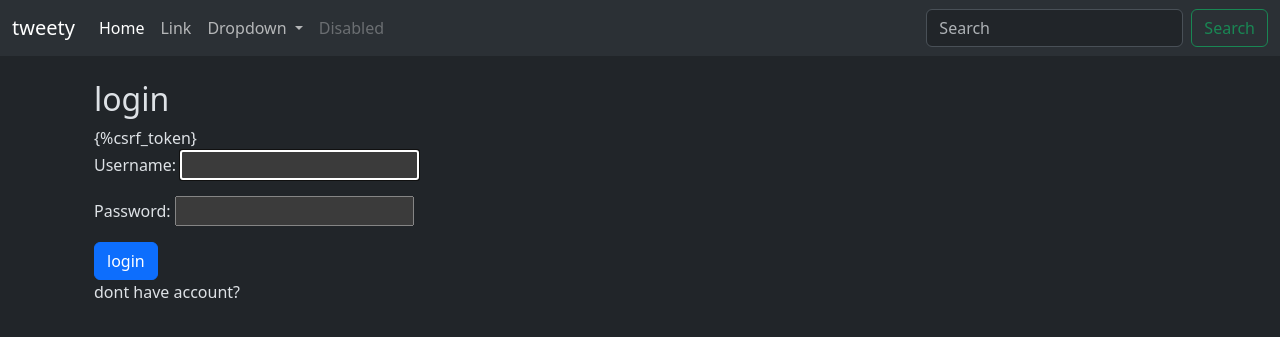
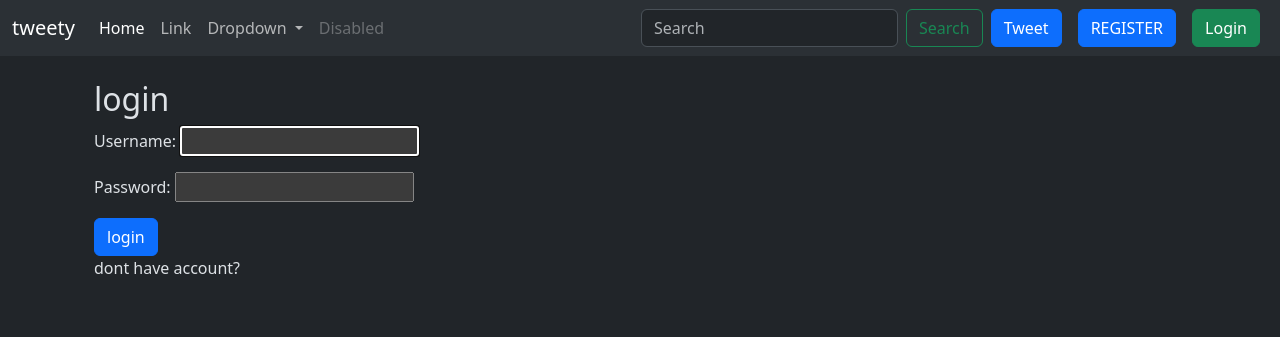
Before and after one commit to Arkit-k/python-project, a Django app: page /accounts/login/ in a window 1280 px wide. Shown: the top 337 px of the page. Run offline with Django 5.2, Linux system fonts and the light colour scheme.

Commit message:
last commit

```diff
--- a/natty/templates/tweet_list.html
+++ b/natty/templates/tweet_list.html
@@ -15,8 +15,11 @@ tweety
             <div class="card-body">
                 <h5 class="card-title">{{ tweet.user.username }}</h5>
                 <p class="card-text">{{ tweet.text }}</p>
+                {% if tweet.user == user %}
                 <a href="{% url 'tweet_edit' tweet.id %}" class="btn btn-primary">EDIT</a>
                 <a href="{% url 'tweet_delete' tweet.id %}" class="btn btn-danger">Delete</a>
+                {% endif %}
+
             </div>
         </div>
         {% endfor %}
--- a/templates/layout.html
+++ b/templates/layout.html
@@ -48,6 +48,16 @@
                   <input class="form-control me-2" type="search" placeholder="Search" aria-label="Search">
                   <button class="btn btn-outline-success" type="submit">Search</button>
                 </form>
+                <a href="{url 'tweet_list' %}" class="btn btn-primary mx-2">Tweet</a>
+                {% if user.is_authenticated %}
+                <form method="post" action="{% url 'logout' %}">
+                    {% csrf_token %}
+                    <button class="btn btn-danger" type="submit">Logout</button>
+                </form>
+                {% else %}
+                <a href="{% url 'register' %}" class="btn btn-primary mx-2">REGISTER</a>
+                <a href="{% url 'login' %}" class="btn btn-success mx-2">Login</a>
+                {% endif %}
               </div>
             </div>
           </nav>
--- a/templates/registration/login.html
+++ b/templates/registration/login.html
@@ -3,7 +3,7 @@
 {% block content %}
 <h2>login</h2>
 <form method="post">
-      {%csrf_token}
+      {%csrf_token %}
       {{form.as_p}}
       <button class="btn btn-primary">login</button>
 </form>
```
Also changed, not shown: templates/registration/register.html (+4 -9 lines).
